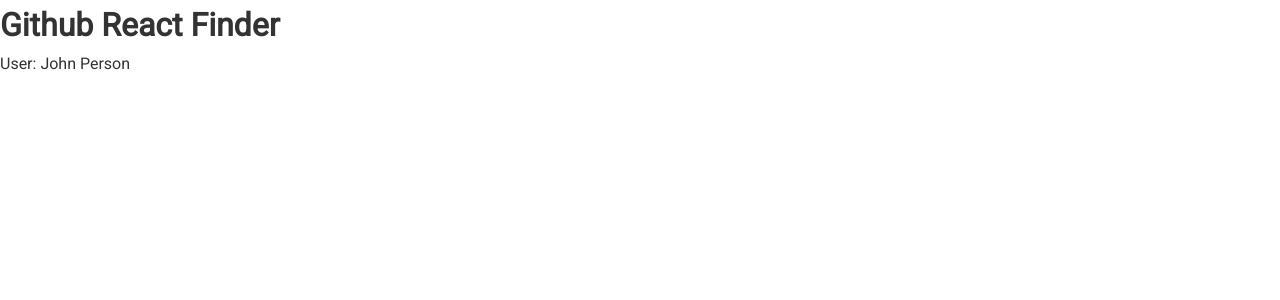
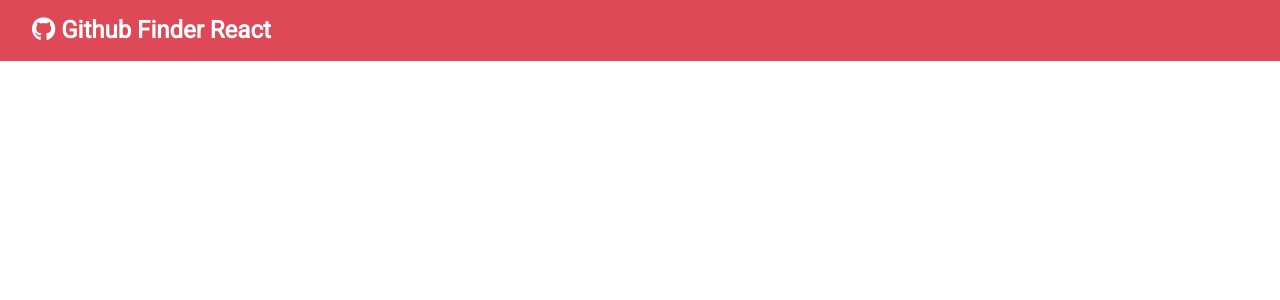
Before and after one commit to th91vi/github_finder_react, a React (Create React App) app: page / in a window 1280 px wide. Shown: the top 300 px of the page. Built offline with nearby package versions, Linux system fonts and the light colour scheme.

Commit message:
inclusão da Navbar como componente, usando props e definindo seus propType. Inclusão de Font Awesome de forma global, pois usar um pacote local estava tornando o código verboso

```diff
--- a/public/index.html
+++ b/public/index.html
@@ -3,6 +3,7 @@
   <head>
     <meta charset="utf-8" />
     <link rel="icon" href="%PUBLIC_URL%/favicon.ico" />
+    <script src="https://kit.fontawesome.com/ac32e7340b.js" crossorigin="anonymous"></script>
     <meta name="viewport" content="width=device-width, initial-scale=1" />
     <meta name="theme-color" content="#000000" />
     <meta
--- a/src/App.js
+++ b/src/App.js
@@ -1,24 +1,14 @@
 import React, { Component } from 'react';
+import Navbar from './components/layout/Navbar'
 import './App.css';
 
 class App extends Component {
-    // userName = () => { return 'John Pessoa' };
-
     render() {
-        const userName = 'John Person';
-        const loading = false;
-        const showName = true;
-
-        // if (loading) {
-        //     return <h2>Loading...</h2>
-        // }
 
         return (
             <div className="App">
-                <h1>Github React Finder</h1>
-                <ul>
-                {loading ? <h4>Loading...</h4> : <li>User: {showName && userName }</li>}
-                </ul>
+                <Navbar />
+                {/* <Navbar title='Github Finder React' icon='fab fa-github'/> */}
             </div>
         );
     }
--- /dev/null
+++ b/src/components/layout/Navbar.js
@@ -0,0 +1,26 @@
+import React, { Component } from 'react'
+import Proptypes from 'prop-types'
+
+export class Navbar extends Component {
+    static defaultProps = {
+        title: 'Github Finder React',
+        icon: 'fab fa-github'
+    }
+
+    static propTypes = {
+        title: Proptypes.string.isRequired,
+        icon: Proptypes.string.isRequired
+    }
+
+    render(){
+        return (
+            <nav className='navbar bg-primary'>
+                <h1>
+                    <i className={this.props.icon}></i> {this.props.title}
+                </h1>
+            </nav>
+        )
+    }
+}
+
+export default Navbar;
```
Also changed, not shown: 1 other file (tests, documents, lock files or other folders).
